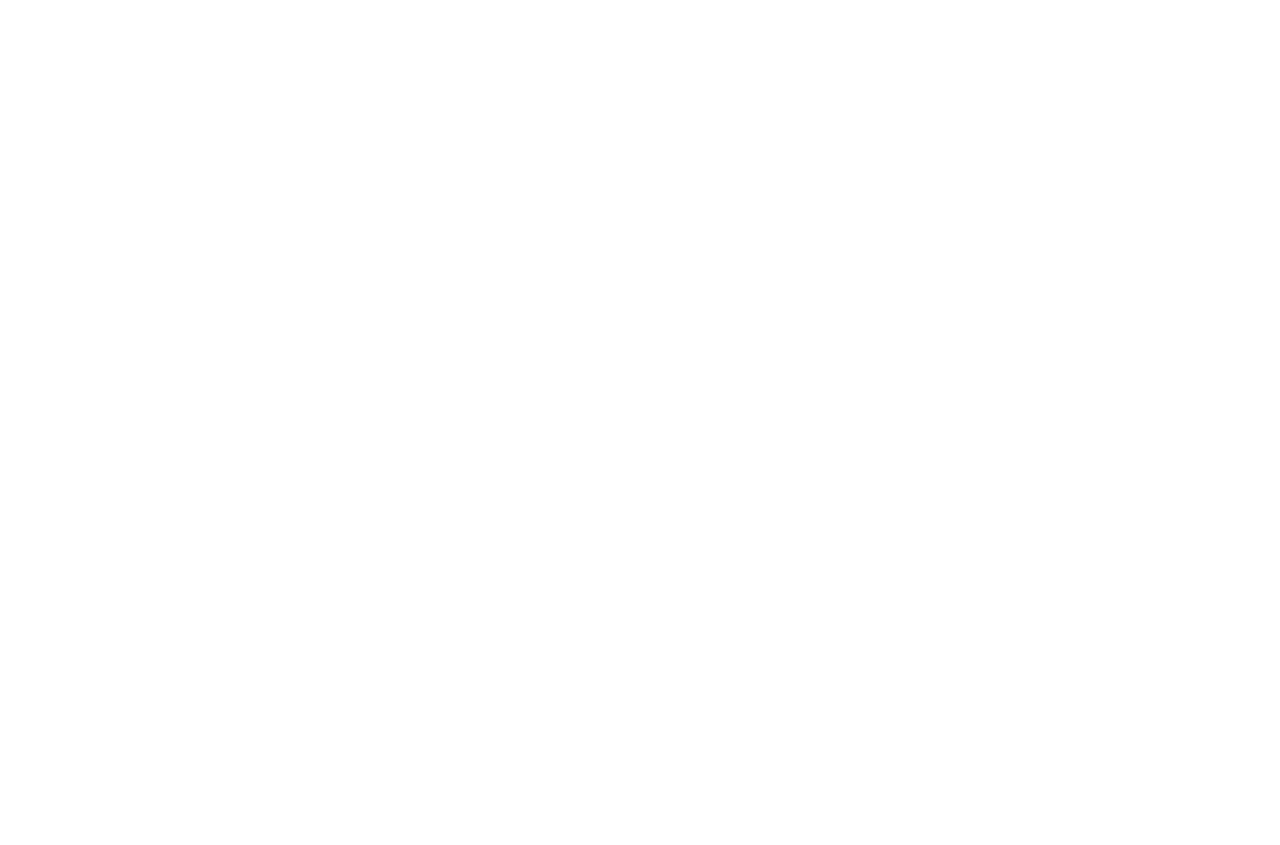
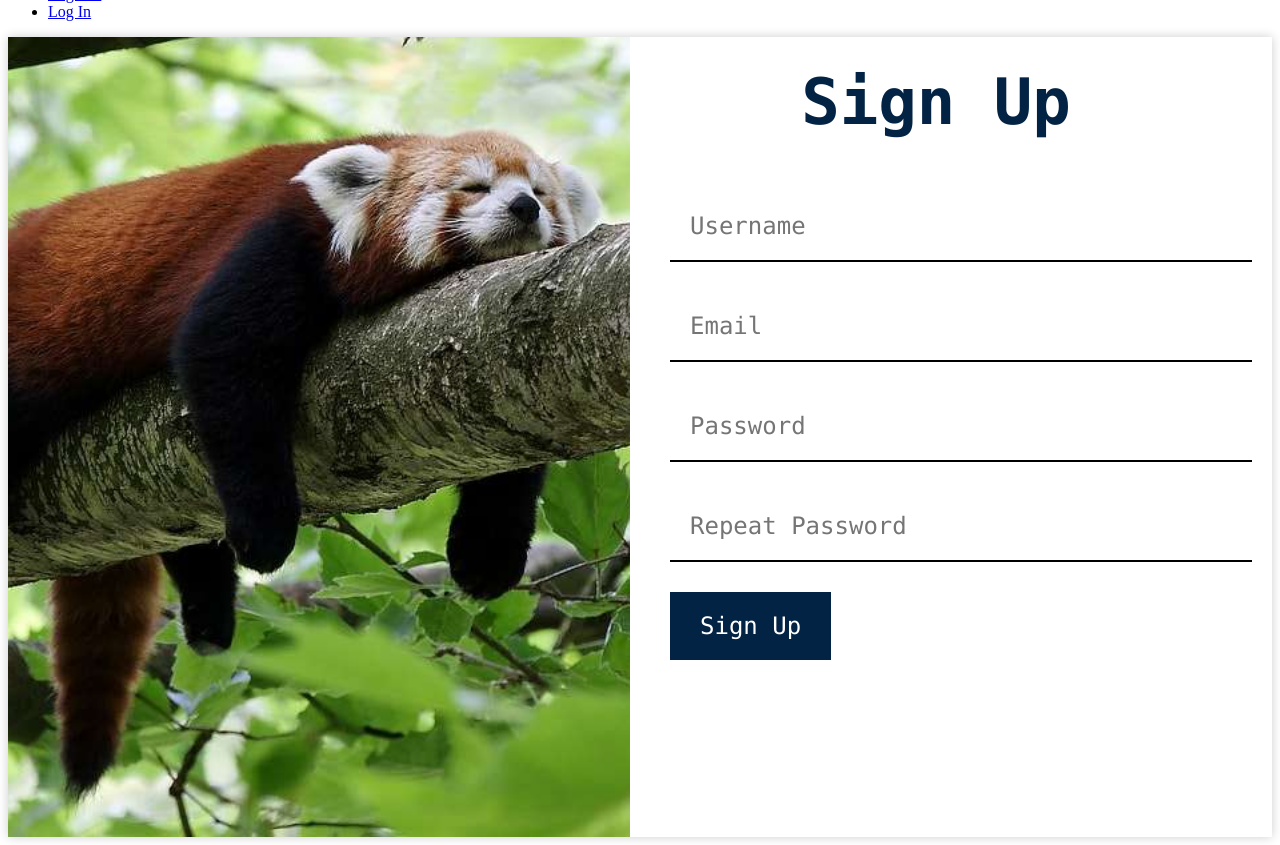
Before and after one commit to Daniel-Ayz/Psagotathon-FileDrive, a Flask app: page /auth/register in a window 1280 px wide. Before the commit the page is empty. Before the commit the page ends 800 px from the top, so only its background shows below. Run offline with Flask 3, Linux system fonts and the light colour scheme; parts of the project's set-up code (start-up, migrations or seed data) failed here and were passed over.

Commit message:
the register made better?

```diff
--- a/flaskr/static/login.css
+++ b/flaskr/static/login.css
@@ -151,6 +151,7 @@
 
 .form-section button.login {
   padding: 20px 30px;
+  width: 75px;
   font-size: 24px;
   font-family: Consolas, monaco, monospace;
   background: #032345;
--- a/flaskr/static/register.css
+++ b/flaskr/static/register.css
@@ -1,5 +1,89 @@
+/*.container {*/
+/*  display: flex;*/
+/*  width: 100%;*/
+/*  height: 100vh;*/
+/*  background-color: #fff;*/
+/*  box-shadow: 0 0 10px rgba(0, 0, 0, 0.2);*/
+/*  overflow: hidden;*/
+/*}*/
+
+/*.image-section {*/
+/*  flex: 1;*/
+/*  background-image: url('Images/registerBackground.jpg');*/
+/*  background-size: cover;*/
+/*  background-position: center;*/
+/*}*/
+
+/*.form-section {*/
+/*  flex: 1;*/
+/*  padding: 20px;*/
+/*  display: flex;*/
+/*  flex-direction: column;*/
+/*  justify-content: center;*/
+/*}*/
+
+/*h1 {*/
+/*    font-weight: bold;*/
+/*    text-align: center;*/
+/*    font-family: Consolas, monaco, monospace;*/
+/*    font-size: 64px;*/
+/*    color: #032345;*/
+/*    margin-top: -150px;*/
+/*    margin-left: -675px;*/
+
+/*}*/
+
+/*.form-section input {*/
+/*    margin-bottom: 85px;*/
+/*    padding: 20px;*/
+/*    font-size: 24px;*/
+/*    font-family: Consolas, monaco, monospace;*/
+/*    border: none;*/
+/*    border-bottom: 2px solid #000000;*/
+/*}*/
+
+/*.form-section input:focus {*/
+/*  border-bottom: 2px solid #5293d9;*/
+/*    outline: none;*/
+/*    animation: border_anim 0.5s linear forwards;*/
+
+/*}*/
+
+/*.form-section input:focus::placeholder {*/
+/*  color: transparent;*/
+/*}*/
+
+
+/* @keyframes border_anim {*/
+/*	0%{*/
+/*		width: 10%;*/
+/*	}*/
+/*	100%{*/
+/*		width: 96.5%;*/
+/*	}*/
+/*}*/
+
+/*.form-section button.sign-up {*/
+/*  padding: 20px 30px;*/
+/*  font-size: 24px;*/
+/*  font-family: Consolas, monaco, monospace;*/
+/*  background: #032345;*/
+/*  color: #fff;*/
+/*  border: none;*/
+/*  cursor: pointer;*/
+/*  transition: background 0.5s ease;*/
+/*}*/
+
+/*.form-section button.sign-up:hover {*/
+/*  background:#5293d9;*/
+/*}*/
+
 .container {
-  display: flex;
+  display: grid;
+  grid-template-columns: 1fr 1fr;
+  grid-gap: 20px;
+  justify-items: center; /* Center items horizontally */
+  align-items: center; /* Center items vertically */
   width: 100%;
   height: 100vh;
   background-color: #fff;
@@ -8,18 +92,21 @@
 }
 
 .image-section {
-  flex: 1;
+  grid-column: 1 / span 1;
   background-image: url('Images/registerBackground.jpg');
   background-size: cover;
   background-position: center;
+  width: 100%; /* Set width to fill the container */
+  height: 100%; /* Set height to fill the container */
 }
 
 .form-section {
-  flex: 1;
+  grid-column: 2 / span 1;
   padding: 20px;
   display: flex;
   flex-direction: column;
   justify-content: center;
+  align-items: center; /* Center items vertically */
 }
 
 h1 {
@@ -29,36 +116,35 @@
   font-size: 64px;
   color: #032345;
   margin-top: -150px;
-    margin-left: -675px;
-
+  margin-left: -50px;
 }
 
 .form-section input {
-    margin-bottom: 85px;
+  margin-bottom: 30px; /* Increased spacing between inputs */
   padding: 20px;
   font-size: 24px;
   font-family: Consolas, monaco, monospace;
   border: none;
   border-bottom: 2px solid #000000;
+  width: 100%; /* Take up full width */
+  box-sizing: border-box; /* Include padding in width calculation */
 }
 
 .form-section input:focus {
   border-bottom: 2px solid #5293d9;
   outline: none;
   animation: border_anim 0.5s linear forwards;
-
 }
 
 .form-section input:focus::placeholder {
   color: transparent;
 }
 
-
 @keyframes border_anim {
-	0%{
+  0% {
     width: 10%;
   }
-	100%{
+  100% {
     width: 96.5%;
   }
 }
@@ -75,5 +161,5 @@
 }
 
 .form-section button.sign-up:hover {
-  background:#5293d9;
+  background: #5293d9;
 }
--- a/flaskr/templates/auth/register.html
+++ b/flaskr/templates/auth/register.html
@@ -1,36 +1,22 @@
-<!--{% extends 'base.html' %}-->
+{% extends 'base2.html' %}
 
-<!--{% block header %}-->
-<!--  <h1>{% block title %}Register{% endblock %}</h1>-->
-<!--{% endblock %}-->
-
-<!--{% block content %}-->
-<!--  <form method="post">-->
-<!--    <label for="username">Username</label>-->
-<!--    <input name="username" id="username" required>-->
-<!--    <label for="password">Password</label>-->
-<!--    <input type="password" name="password" id="password" required>-->
-<!--    <input type="submit" value="Register">-->
-<!--  </form>-->
-<!--{% endblock %}-->
-
-
-<!DOCTYPE html>
-<html>
+{% block content %}
 <head>
-  <link rel="stylesheet" type="text/css" href="../../static/register.css">
+  <link rel="stylesheet" href="{{ url_for('static', filename='register.css') }}">
 </head>
 <body>
   <div class="container">
     <div class="image-section"></div>
     <div class="form-section">
       <h1>Sign Up</h1>
-      <input type="text" placeholder="Username" >
-      <input type="email" placeholder="Email">
-      <input type="password" placeholder="Password">
-      <input type="password" placeholder="Repeat Password">
-      <button type="submit" class="sign-up">Sign Up</button>
+      <form method="post" action="{{ url_for('auth.register') }}">
+        <input type="text" name="username" placeholder="Username">
+        <input type="email" name="email" placeholder="Email">
+        <input type="password" name="password" placeholder="Password">
+        <input type="password" name="confirm_password" placeholder="Repeat Password">
+        <button type="submit" class="sign-up">Sign Up</button>
+      </form>
     </div>
   </div>
 </body>
-</html>
+{% endblock %}
```
Lines whose indentation alone changed are shown as unchanged.
